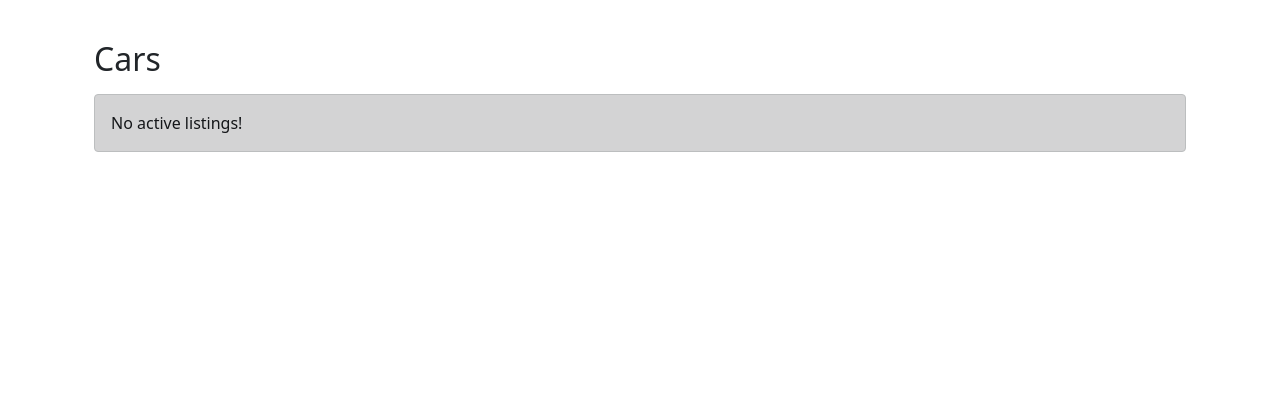
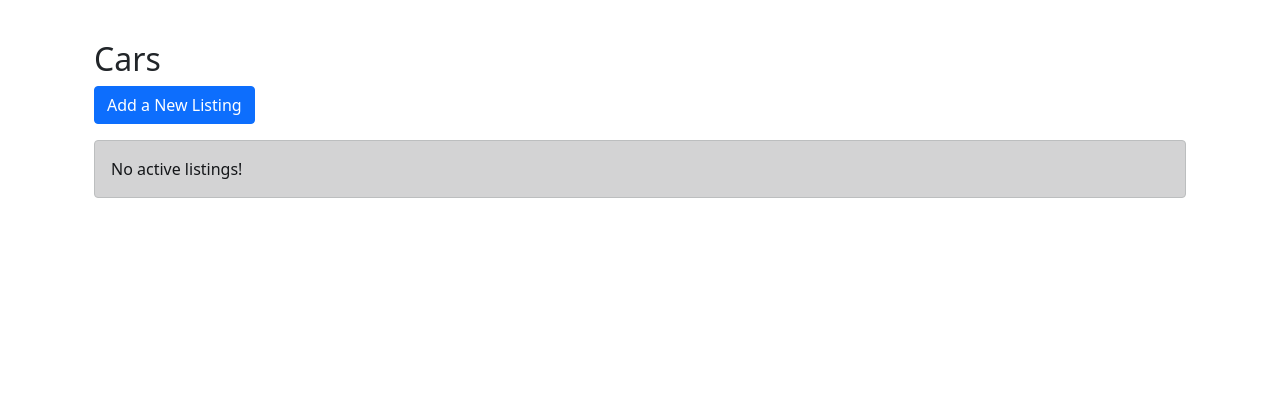
Before and after one commit to ivanmclennon/e-commerce, a Django app: page /cars/ in a window 1280 px wide. Shown: the part 56-453 px from the top of the page. Run offline with Django 3.2, Linux system fonts and the light colour scheme; data that the repository does not hold is empty; some libraries are stand-ins or nearby versions.

Commit message:
added Add Listing button

```diff
--- a/ecom_website/main/templates/main/base_listview.html
+++ b/ecom_website/main/templates/main/base_listview.html
@@ -10,6 +10,8 @@
 
     <h2>{% dynamic_title %}</h2>
 
+    <a class="btn btn-primary" href="add/">Add a New Listing</a>
+
     {% include 'main\listview_display.html' %}
 
     {% include 'main\listview_paginator.html' %}
```
